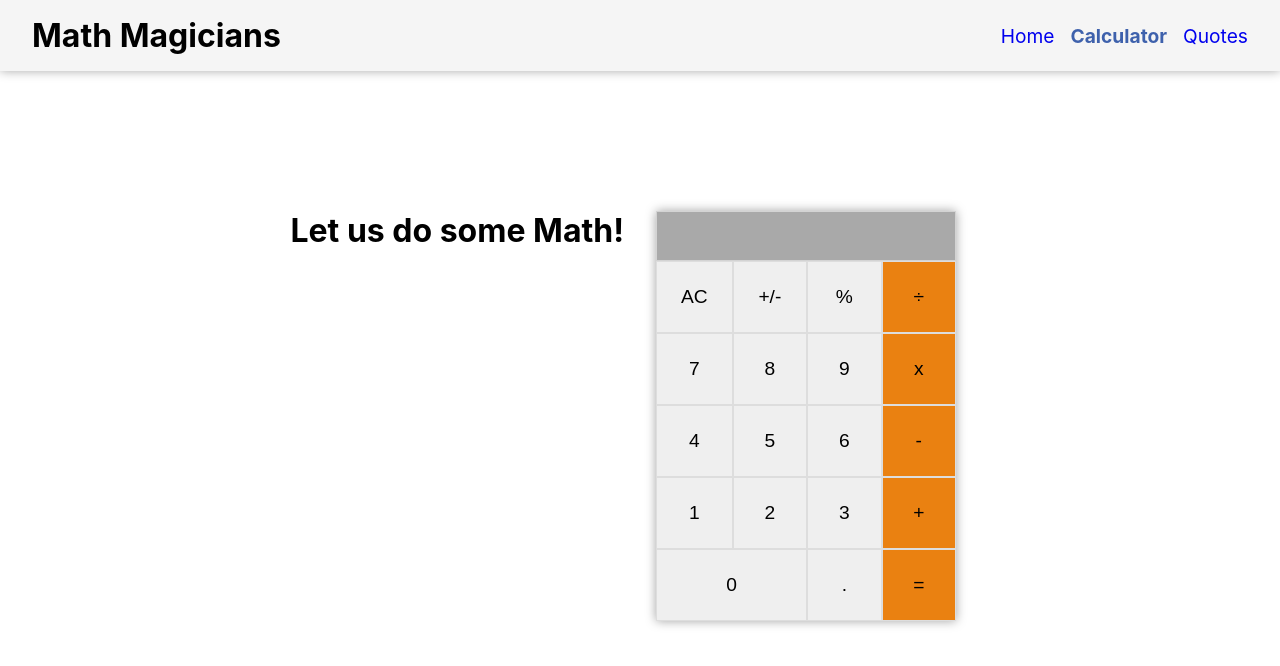
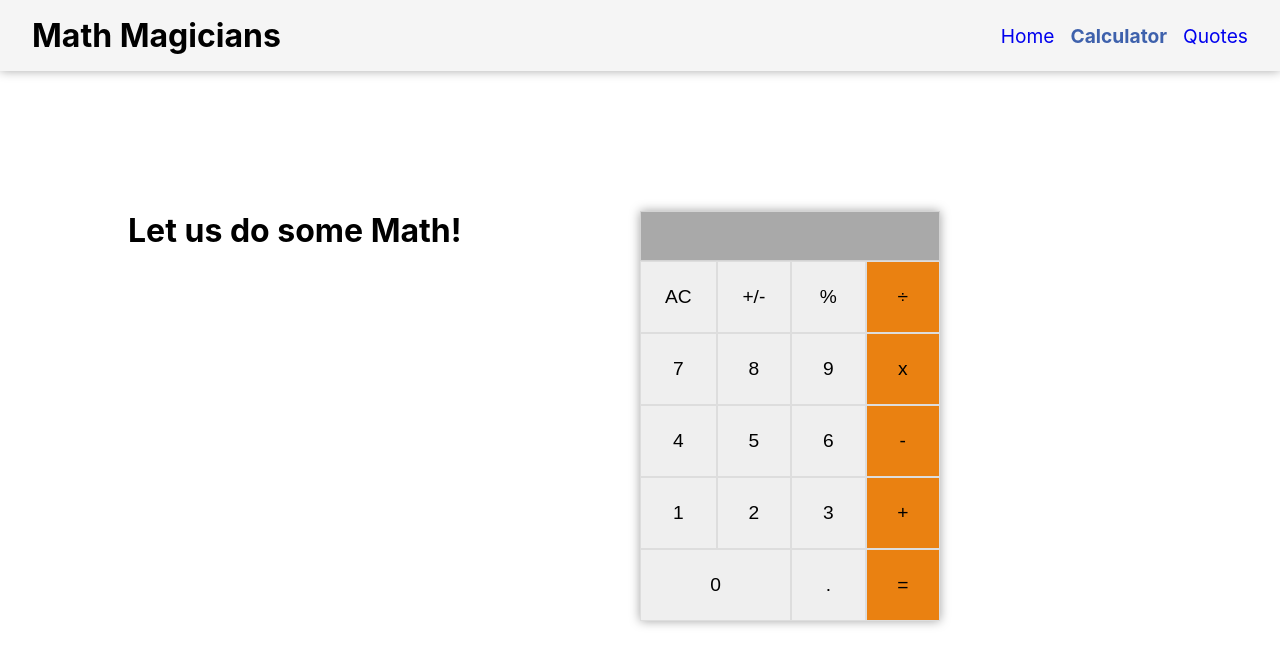
Before and after one commit to Kaghenimbale/Math-magician, a React (Create React App) app: page /calculator in a window 1280 px wide. Shown: the top 666 px of the page. Built offline with nearby package versions, Linux system fonts and the light colour scheme.

Commit message:
Add styling to the project

```diff
--- a/src/App.css
+++ b/src/App.css
@@ -25,12 +25,8 @@ body {
 }
 
 .content-2 {
-  background: whitesmoke;
-  box-shadow: 0 0 10px rgb(163, 163, 163);
-  padding: 1rem;
   display: flex;
   align-items: center;
-  position: relative;
 }
 
 .loading {
@@ -61,7 +57,6 @@ body {
 .home-content {
   display: flex;
   flex-direction: column;
-  gap: 2rem;
 }
 
 .home-content p {
@@ -73,5 +68,5 @@ body {
   display: grid;
   grid-template-columns: repeat(2, 1fr);
   justify-content: space-between;
-  gap: 2rem;
+  width: 80vw;
 }
```
